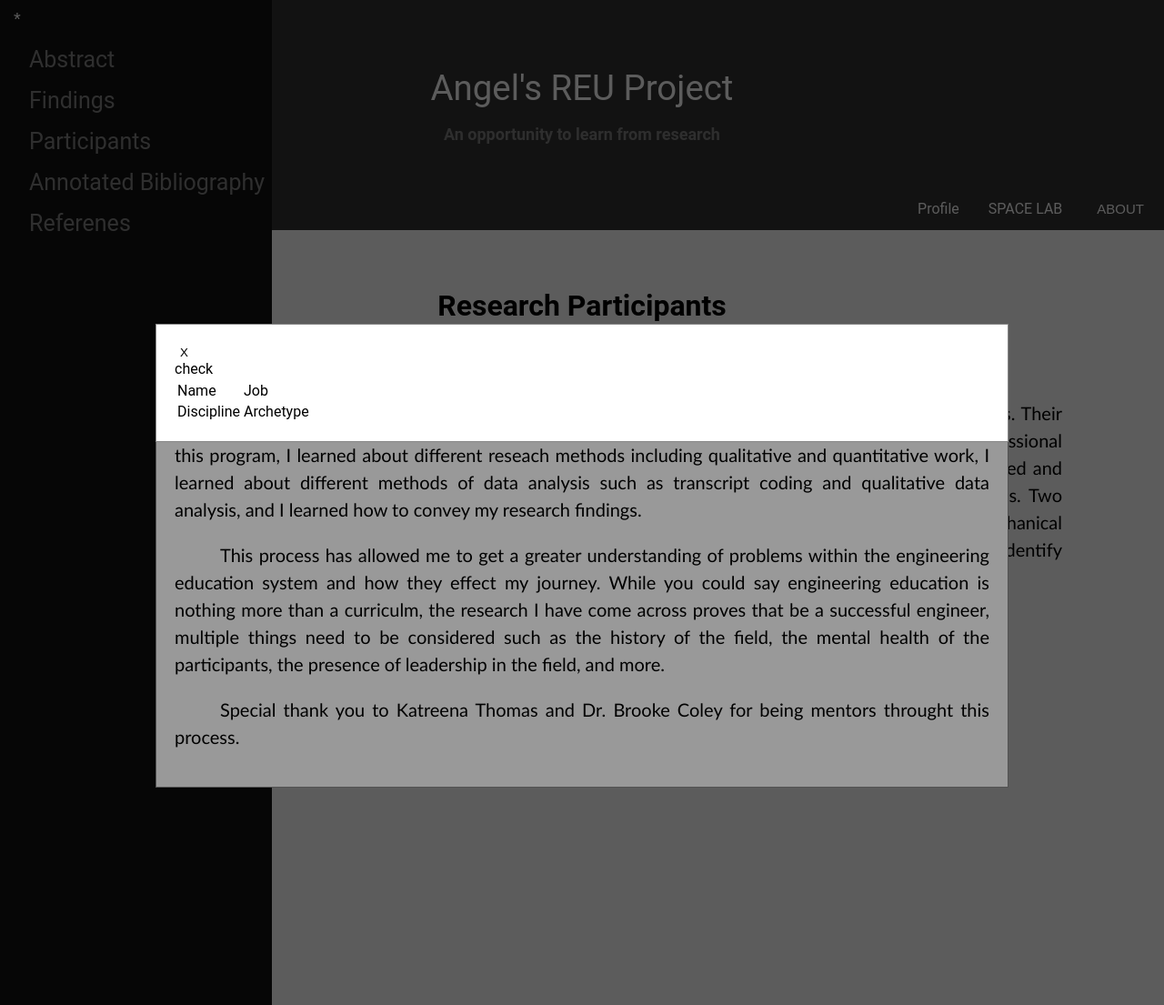
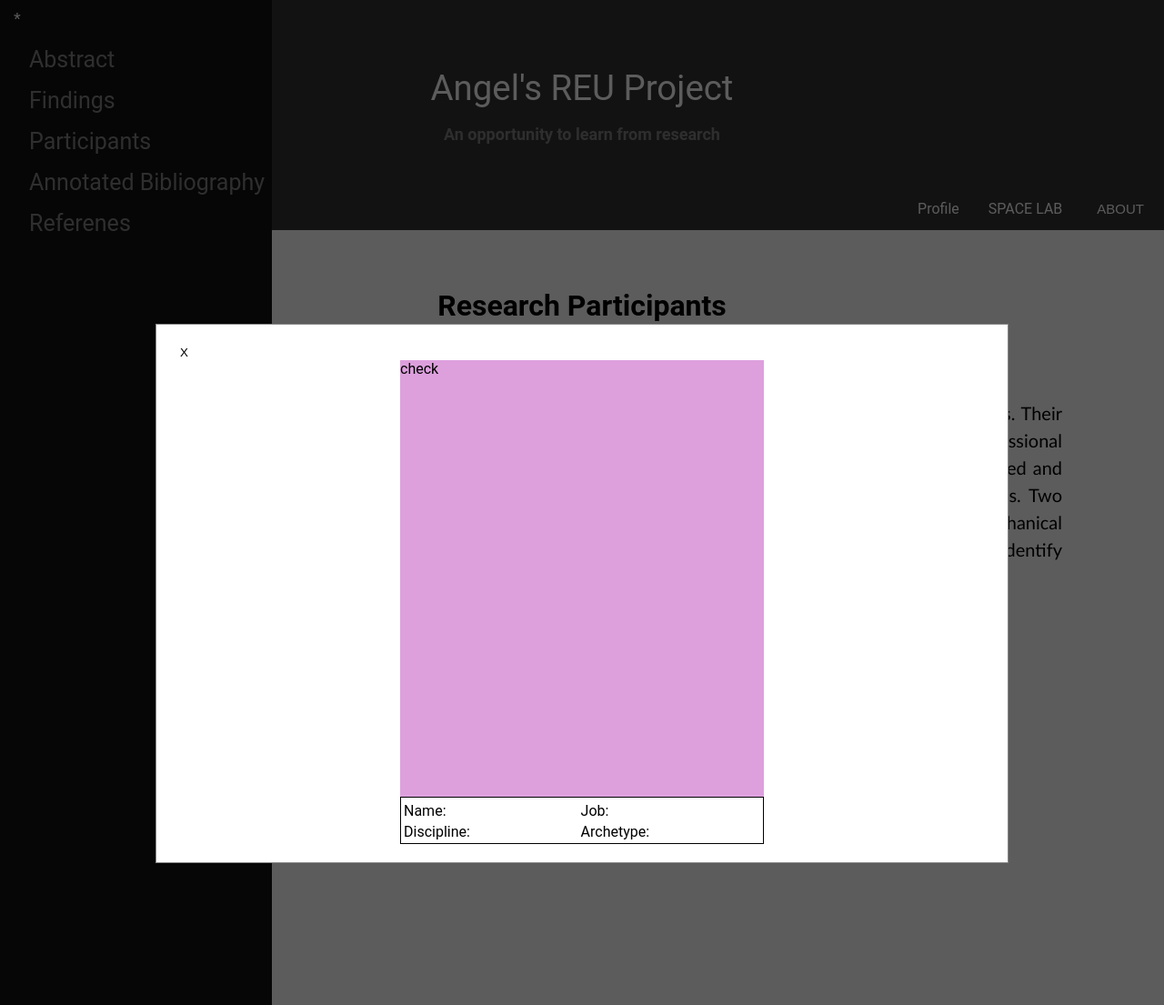
Before and after one commit to anyaga/ENGagED-REU-Project, a Django app: template REU_Project/templates/participants.html in a window 1280 px wide. Shown: the whole page at 91% size. Run offline with Django 5.2, Linux system fonts and the light colour scheme; the template is opened without the code that fills it: most values are stand-ins (such as "Sample title", 1, 10 or a date in 2020).

Commit message:
better outline of the profile pic #6

```diff
--- a/REU_Project/REU_Project/static/main.css
+++ b/REU_Project/REU_Project/static/main.css
@@ -367,3 +367,16 @@
   width: 70%;
   /*box shadow*/
 }
+
+#participant-pic{
+  width: 25em;
+  height: 30em;
+  background-color: plum;
+  margin: auto;
+}
+
+#profile_details {
+  width: 25em;
+  border: 1px solid black;
+  margin:auto;
+}
--- a/REU_Project/templates/participants.html
+++ b/REU_Project/templates/participants.html
@@ -9,17 +9,17 @@
                 {% csrf_token %}
                 <button id="id-about-close" type="submit" name="about-close">X</button>
             </form>
-            <table>
+            <table id="profile_details">
                 <tr>
                     <div id="participant-pic">check</div>
                 </tr>
                 <tr>
-                    <td>Name</td>
-                    <td>Job</td>
+                    <td>Name:</td>
+                    <td>Job:</td>
                 </tr>
                 <tr>
-                    <td> Discipline</td>
-                    <td>Archetype</td>
+                    <td> Discipline:</td>
+                    <td>Archetype:</td>
                 </tr>
             </table>
 
```
